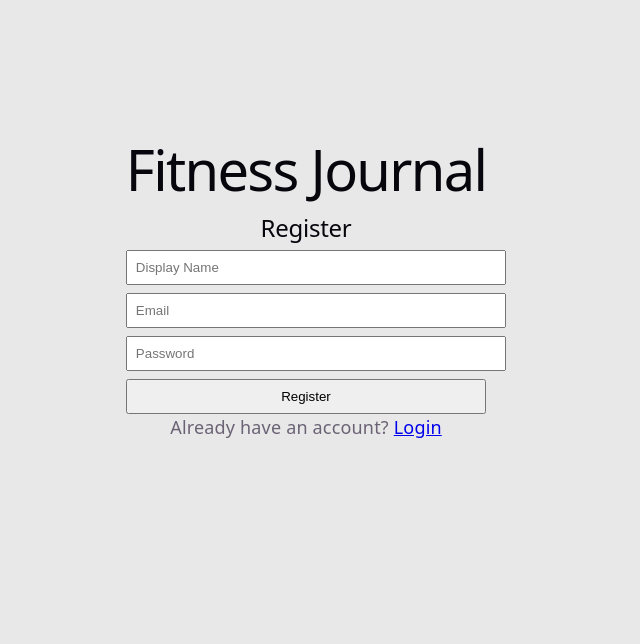
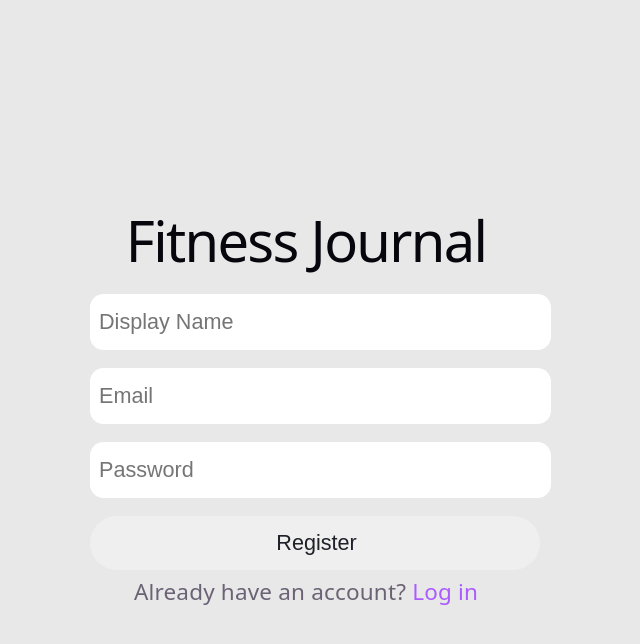
Before and after one commit to Vasqjr/fitness-journal-frontend, a React (Vite) app: page /register in a window 1280 px wide. Shown: the top 644 px of the page, without its empty margins (334-974 px from the left). Built offline with nearby package versions, Linux system fonts and the light colour scheme.

Commit message:
Readjusted CSS for Login and Register Pages

```diff
--- a/package.json
+++ b/package.json
@@ -13,7 +13,7 @@
     "axios": "^1.16.1",
     "cors": "^2.8.6",
     "express": "^5.2.1",
-    "react": "^19.2.4",
+    "react": "^19.2.6",
     "react-dom": "^19.2.4",
     "react-router-dom": "^7.16.0",
     "recharts": "^3.8.1",
--- a/src/App.css
+++ b/src/App.css
@@ -16,5 +16,5 @@
 }
 
 .workout-info-divider {
-  text-align: center;;
+  text-align: center;
 }
--- a/src/index.css
+++ b/src/index.css
@@ -109,3 +109,33 @@ code {
   padding: 4px 8px;
   background: var(--code-bg);
 }
+
+.login-page-wrap, .register-page-wrap {
+  margin: auto;
+  width: 25rem;
+}
+
+.login-field, .register-field {
+  width: 25rem;
+  height: 3rem;
+  border-radius: 0.75rem;
+  padding-left: 0.5rem;
+  margin: 0.5rem;
+  font-size: 1.2rem;
+  border-style: none;
+}
+
+.login-button, .register-button{
+  color: #1f2028;
+  border-radius: 2rem;
+}
+
+.login-link, .register-link {
+  color: #ab5cff;
+  text-decoration: none;
+  cursor: pointer;
+}
+
+.login-info-field, .register-info-field{
+  font-size: 1.25rem;
+}
--- a/src/pages/LoginPage.tsx
+++ b/src/pages/LoginPage.tsx
@@ -26,9 +26,8 @@ export default function LoginPage() {
   };
 
   return (
-    <div style={{ maxWidth: 400, margin: '100px auto', padding: 24 }}>
+    <div className="login-page-wrap">
       <h1>Fitness Journal</h1>
-      <h2>Login</h2>
       {error && <p style={{ color: 'red' }}>{error}</p>}
       <form onSubmit={handleSubmit}>
         <div>
@@ -37,7 +36,7 @@ export default function LoginPage() {
             placeholder="Email"
             value={email}
             onChange={e => setEmail(e.target.value)}
-            style={{ display: 'block', width: '100%', marginBottom: 8, padding: 8 }}
+            className="login-field"
           />
         </div>
         <div>
@@ -46,12 +45,12 @@ export default function LoginPage() {
             placeholder="Password"
             value={password}
             onChange={e => setPassword(e.target.value)}
-            style={{ display: 'block', width: '100%', marginBottom: 8, padding: 8 }}
+            className="login-field"
           />
         </div>
-        <button type="submit" style={{ width: '100%', padding: 8 }}>Login</button>
+        <button type="submit" className='login-field login-button'>Log in</button>
       </form>
-      <p>Don't have an account? <Link to="/register">Register</Link></p>
+      <p className='login-info-field'>Don't have an account? <Link to="/register" className='login-link'>Register</Link></p>
     </div>
   );
 }
--- a/src/pages/ProgressPage.tsx
+++ b/src/pages/ProgressPage.tsx
@@ -23,12 +23,11 @@ export default function ProgressPage() {
   }, [selectedId]);
 
   return (
-    <div style={{ maxWidth: 700, margin: '40px auto', padding: 24 }}>
+    <div>
       <h1>Progress</h1>
       <select
         value={selectedId}
         onChange={e => setSelectedId(e.target.value)}
-        style={{ marginBottom: 24, padding: 8 }}
       >
         {exercises.map(ex => (
           <option key={ex.id} value={ex.id}>{ex.name}</option>
--- a/src/pages/RegisterPage.tsx
+++ b/src/pages/RegisterPage.tsx
@@ -27,9 +27,8 @@ export default function RegisterPage() {
   };
 
   return (
-    <div style={{ maxWidth: 400, margin: '100px auto', padding: 24 }}>
+    <div className="register-page-wrap">
       <h1>Fitness Journal</h1>
-      <h2>Register</h2>
       {error && <p style={{ color: 'red' }}>{error}</p>}
       <form onSubmit={handleSubmit}>
         <input
@@ -37,25 +36,25 @@ export default function RegisterPage() {
           placeholder="Display Name"
           value={displayName}
           onChange={e => setDisplayName(e.target.value)}
-          style={{ display: 'block', width: '100%', marginBottom: 8, padding: 8 }}
+          className="register-field"
         />
         <input
           type="email"
           placeholder="Email"
           value={email}
           onChange={e => setEmail(e.target.value)}
-          style={{ display: 'block', width: '100%', marginBottom: 8, padding: 8 }}
+          className="register-field"
         />
         <input
           type="password"
           placeholder="Password"
           value={password}
           onChange={e => setPassword(e.target.value)}
-          style={{ display: 'block', width: '100%', marginBottom: 8, padding: 8 }}
+          className="register-field"
         />
-        <button type="submit" style={{ width: '100%', padding: 8 }}>Register</button>
+        <button type="submit" className='register-field register-button'>Register</button>
       </form>
-      <p>Already have an account? <Link to="/login">Login</Link></p>
+      <p className='register-info-field'>Already have an account? <Link to="/login" className='register-link'>Log in</Link></p>
     </div>
   );
 }
--- a/src/pages/WorkoutDetailPage.tsx
+++ b/src/pages/WorkoutDetailPage.tsx
@@ -54,9 +54,9 @@ export default function WorkoutDetailPage() {
   if (!workout) return <p>Loading...</p>;
 
   return (
-    <div style={{ maxWidth: 600, margin: '40px auto', padding: 24 }}>
+    <div>
       <button onClick={() => navigate('/workouts')}>← Back</button>
-      <div style={{ display: 'flex', justifyContent: 'space-between', alignItems: 'center' }}>
+      <div>
         <h1>{workout.name}</h1>
         <button onClick={handleDeleteWorkout} style={{ color: 'red' }}>Delete Workout</button>
       </div>
@@ -67,7 +67,7 @@ export default function WorkoutDetailPage() {
         <p>No sets yet.</p>
       ) : (
         workout.sets.map(set => (
-          <div key={set.id} style={{ display: 'flex', justifyContent: 'space-between', padding: 8, border: '1px solid #eee', marginBottom: 4 }}>
+          <div key={set.id}>
             <span>{set.exerciseName} — {set.reps} reps @ {set.weightKg}kg</span>
             <button onClick={() => handleDeleteSet(set.id)}>✕</button>
           </div>
@@ -79,7 +79,6 @@ export default function WorkoutDetailPage() {
         <select
           value={exerciseId}
           onChange={e => setExerciseId(e.target.value)}
-          style={{ display: 'block', width: '100%', marginBottom: 8, padding: 8 }}
         >
           {exercises.map(ex => (
             <option key={ex.id} value={ex.id}>{ex.name}</option>
@@ -89,13 +88,11 @@ export default function WorkoutDetailPage() {
           placeholder="Reps"
           value={reps}
           onChange={e => setReps(e.target.value)}
-          style={{ display: 'block', width: '100%', marginBottom: 8, padding: 8 }}
         />
         <input
           placeholder="Weight (kg)"
           value={weightKg}
           onChange={e => setWeightKg(e.target.value)}
-          style={{ display: 'block', width: '100%', marginBottom: 8, padding: 8 }}
         />
         <button type="submit">Add Set</button>
       </form>
--- a/src/pages/WorkoutsPage.tsx
+++ b/src/pages/WorkoutsPage.tsx
@@ -29,32 +29,30 @@ export default function WorkoutsPage() {
   if (loading) return <p>Loading...</p>;
 
   return (
-    <div style={{ maxWidth: 600, margin: '40px auto', padding: 24 }}>
-      <div style={{ display: 'flex', justifyContent: 'space-between', alignItems: 'center' }}>
+    <div>
+      <div>
         <h1>My Workouts</h1>
         <div>
-          <span style={{ marginRight: 16 }}>Hi, {user?.displayName}</span>
+          <span>Hi, {user?.displayName}</span>
           <button onClick={logout}>Logout</button>
         </div>
       </div>
 
-      <button onClick={() => setShowForm(!showForm)} style={{ marginBottom: 16 }}>
+      <button onClick={() => setShowForm(!showForm)}>
         + New Workout
       </button>
 
       {showForm && (
-        <form onSubmit={handleCreate} style={{ marginBottom: 24, padding: 16, border: '1px solid #ccc' }}>
+        <form onSubmit={handleCreate}>
           <input
             placeholder="Workout name"
             value={name}
             onChange={e => setName(e.target.value)}
-            style={{ display: 'block', width: '100%', marginBottom: 8, padding: 8 }}
           />
           <input
             type="date"
             value={date}
             onChange={e => setDate(e.target.value)}
-            style={{ display: 'block', width: '100%', marginBottom: 8, padding: 8 }}
           />
           <button type="submit">Create</button>
         </form>
@@ -67,10 +65,9 @@ export default function WorkoutsPage() {
           <div
             key={workout.id}
             onClick={() => navigate(`/workouts/${workout.id}`)}
-            style={{ padding: 16, border: '1px solid #ccc', marginBottom: 8, cursor: 'pointer', borderRadius: 4 }}
           >
-            <h3 style={{ margin: 0 }}>{workout.name}</h3>
-            <p style={{ margin: 0, color: '#666' }}>{workout.date} · {workout.sets.length} sets</p>
+            <h3 >{workout.name}</h3>
+            <p>{workout.date} · {workout.sets.length} sets</p>
           </div>
         ))
       )}
```
Also changed, not shown: 2 other files (tests, documents, lock files or other folders).
